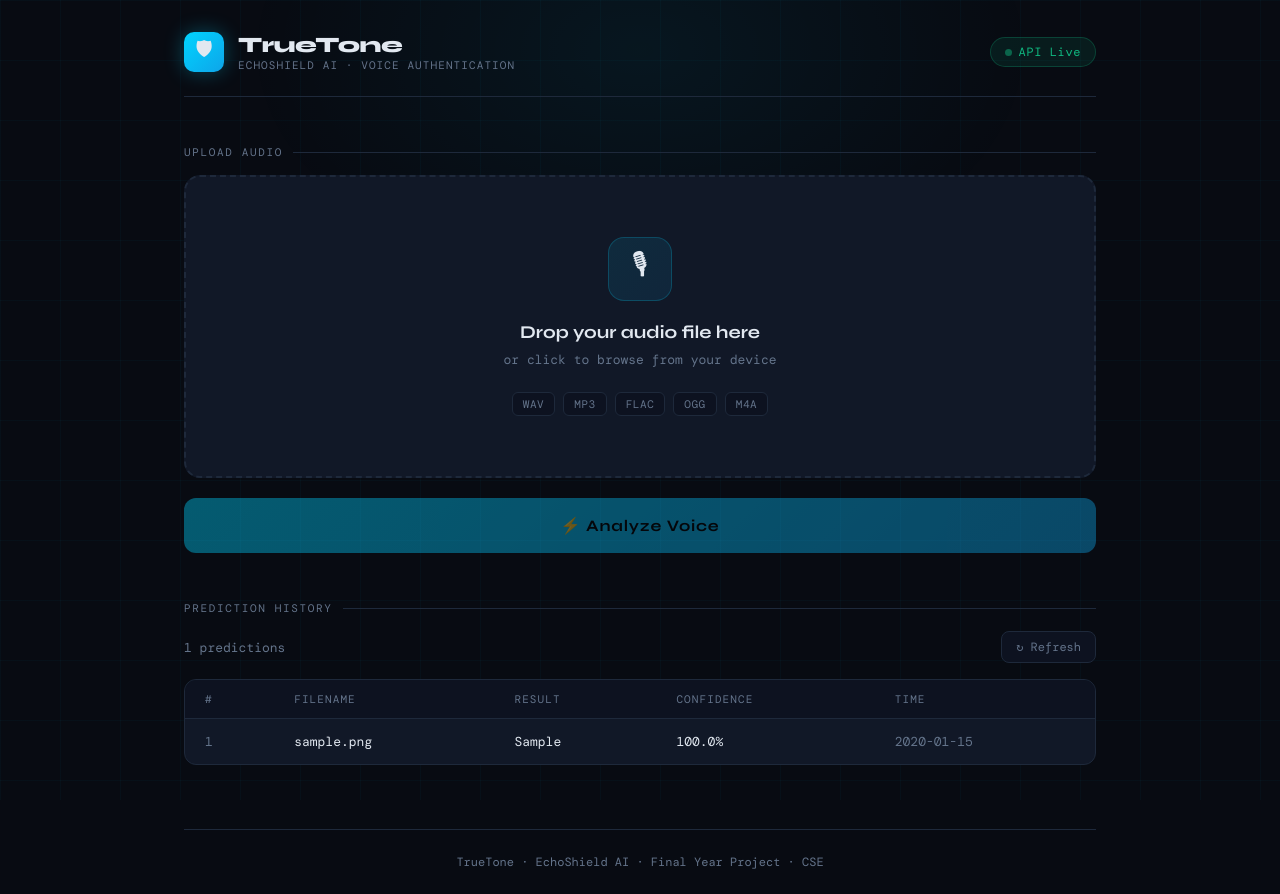
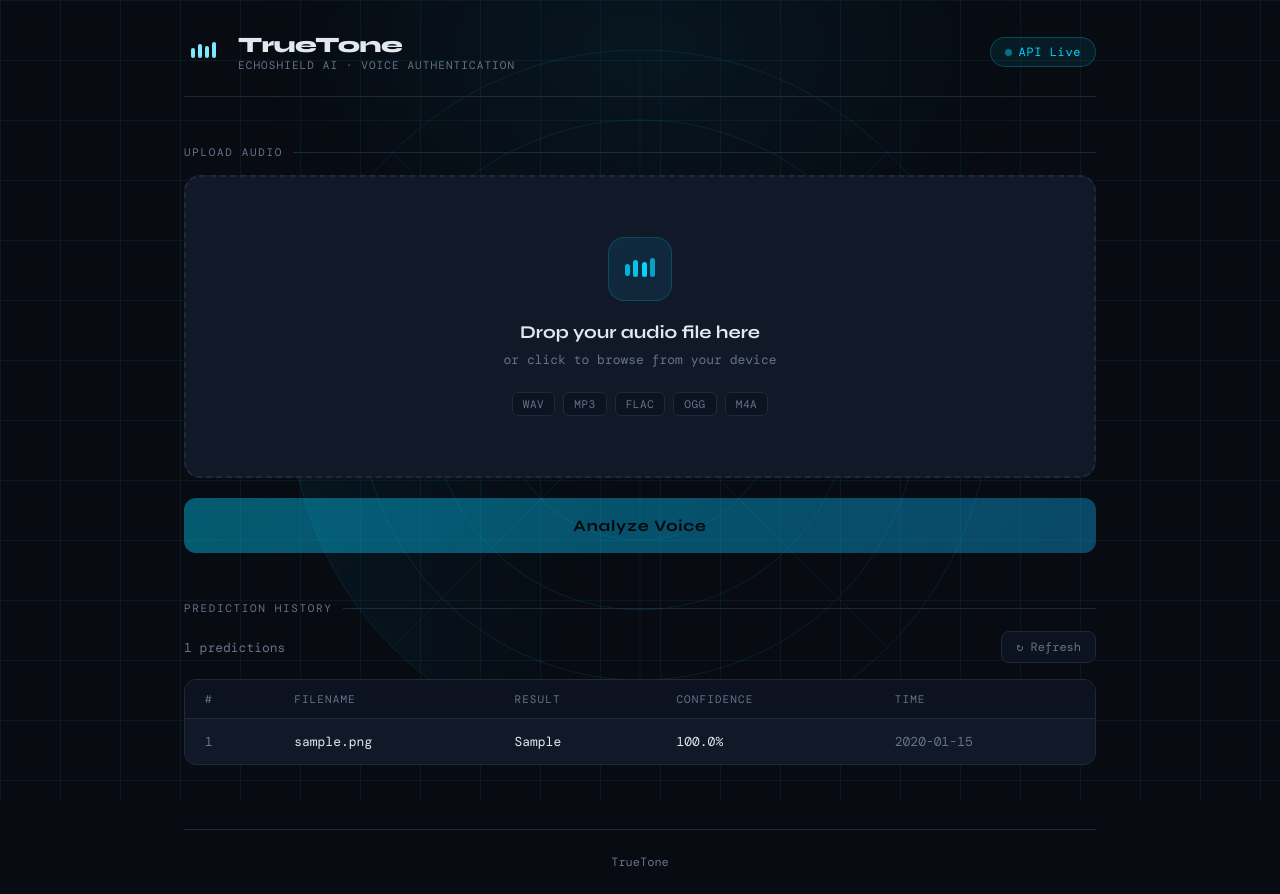
Before and after one commit to dhaks-cse/truetone, a Flask app: page / in a window 1280 px wide. Run offline with Flask 3, Linux system fonts and the light colour scheme; tables that the repository leaves empty hold one stand-in row (values such as "Sample post"); some web fonts are replaced.

Commit message:
Clean: music bars logo, no emojis, brighter grid, TrueTone footer

```diff
--- a/backend/templates/index.html
+++ b/backend/templates/index.html
@@ -22,6 +22,18 @@
 
   * { margin: 0; padding: 0; box-sizing: border-box; }
 
+  #radar-bg {
+    position: fixed;
+    top: 50%;
+    left: 50%;
+    transform: translate(-50%, -50%);
+    width: min(700px, 100vw);
+    height: min(700px, 100vw);
+    pointer-events: none;
+    z-index: 0;
+    opacity: 0.55;
+  }
+
   body {
     background: var(--bg);
     color: var(--text);
@@ -36,8 +48,8 @@
     position: fixed;
     inset: 0;
     background-image:
-      linear-gradient(rgba(0,212,255,0.03) 1px, transparent 1px),
-      linear-gradient(90deg, rgba(0,212,255,0.03) 1px, transparent 1px);
+      linear-gradient(rgba(0,212,255,0.07) 1px, transparent 1px),
+      linear-gradient(90deg, rgba(0,212,255,0.07) 1px, transparent 1px);
     background-size: 60px 60px;
     pointer-events: none;
     z-index: 0;
@@ -116,19 +128,19 @@
     display: flex;
     align-items: center;
     gap: 7px;
-    background: rgba(16,185,129,0.1);
-    border: 1px solid rgba(16,185,129,0.25);
+    background: rgba(0,212,255,0.08);
+    border: 1px solid rgba(0,212,255,0.25);
     padding: 6px 14px;
     border-radius: 20px;
     font-size: 12px;
-    color: var(--real);
+    color: var(--accent);
     letter-spacing: 0.05em;
   }
 
   .status-dot {
     width: 7px;
     height: 7px;
-    background: var(--real);
+    background: var(--accent);
     border-radius: 50%;
     animation: pulse 2s infinite;
   }
@@ -656,11 +668,31 @@
 </head>
 <body>
 
+<canvas id="radar-bg"></canvas>
 <div class="container">
   <header>
     <div class="header-inner">
       <div class="logo">
-        <div class="logo-icon">🛡</div>
+        <div class="logo-icon" style="background:transparent;border:none;box-shadow:none;width:40px;height:40px;display:flex;align-items:center;justify-content:center">
+          <svg width="26" height="22" viewBox="0 0 26 22" fill="none">
+            <rect x="0" y="7" width="4" height="10" rx="2" fill="#7ee8ff">
+              <animate attributeName="height" values="7;13;7" dur="1.1s" repeatCount="indefinite"/>
+              <animate attributeName="y" values="10;7;10" dur="1.1s" repeatCount="indefinite"/>
+            </rect>
+            <rect x="7" y="3" width="4" height="14" rx="2" fill="#7ee8ff">
+              <animate attributeName="height" values="14;8;14" dur="0.9s" repeatCount="indefinite"/>
+              <animate attributeName="y" values="3;7;3" dur="0.9s" repeatCount="indefinite"/>
+            </rect>
+            <rect x="14" y="5" width="4" height="12" rx="2" fill="#7ee8ff">
+              <animate attributeName="height" values="12;17;12" dur="1.3s" repeatCount="indefinite"/>
+              <animate attributeName="y" values="5;1;5" dur="1.3s" repeatCount="indefinite"/>
+            </rect>
+            <rect x="21" y="1" width="4" height="16" rx="2" fill="#7ee8ff">
+              <animate attributeName="height" values="16;10;16" dur="0.8s" repeatCount="indefinite"/>
+              <animate attributeName="y" values="1;5;1" dur="0.8s" repeatCount="indefinite"/>
+            </rect>
+          </svg>
+        </div>
         <div class="logo-text">
           <h1>TrueTone</h1>
           <p>EchoShield AI · Voice Authentication</p>
@@ -678,7 +710,26 @@
     <div class="section-label">Upload Audio</div>
 
     <div class="drop-zone" id="drop-zone" onclick="document.getElementById('file-input').click()">
-      <div class="drop-icon">🎙</div>
+      <div class="drop-icon">
+        <svg width="30" height="26" viewBox="0 0 30 26" fill="none">
+          <rect x="0" y="8" width="5" height="12" rx="2.5" fill="rgba(0,212,255,0.8)">
+            <animate attributeName="height" values="8;15;8" dur="1.1s" repeatCount="indefinite"/>
+            <animate attributeName="y" values="12;8;12" dur="1.1s" repeatCount="indefinite"/>
+          </rect>
+          <rect x="8" y="4" width="5" height="17" rx="2.5" fill="rgba(0,212,255,0.9)">
+            <animate attributeName="height" values="17;11;17" dur="0.85s" repeatCount="indefinite"/>
+            <animate attributeName="y" values="4;8;4" dur="0.85s" repeatCount="indefinite"/>
+          </rect>
+          <rect x="17" y="6" width="5" height="15" rx="2.5" fill="rgba(0,212,255,1)">
+            <animate attributeName="height" values="15;21;15" dur="1.25s" repeatCount="indefinite"/>
+            <animate attributeName="y" values="6;2;6" dur="1.25s" repeatCount="indefinite"/>
+          </rect>
+          <rect x="25" y="2" width="5" height="19" rx="2.5" fill="rgba(0,212,255,0.7)">
+            <animate attributeName="height" values="19;12;19" dur="0.95s" repeatCount="indefinite"/>
+            <animate attributeName="y" values="2;6;2" dur="0.95s" repeatCount="indefinite"/>
+          </rect>
+        </svg>
+      </div>
       <div class="drop-title">Drop your audio file here</div>
       <div class="drop-sub">or click to browse from your device</div>
       <div class="file-types">
@@ -689,7 +740,6 @@
         <span class="file-tag">M4A</span>
       </div>
       <div class="file-selected" id="file-selected">
-        <span>📎</span>
         <span class="file-name" id="file-name-display"></span>
         <button class="remove-file" id="remove-file" onclick="removeFile(event)">×</button>
       </div>
@@ -698,7 +748,7 @@
     <input type="file" id="file-input" accept=".wav,.mp3,.flac,.ogg,.m4a">
 
     <button class="analyze-btn" id="analyze-btn" onclick="analyzeAudio()" disabled>
-      ⚡ Analyze Voice
+      Analyze Voice
     </button>
 
     <div class="progress-wrap" id="progress-wrap">
@@ -735,8 +785,8 @@
       </div>
 
       <div class="viz-tabs">
-        <button class="viz-tab active" onclick="switchViz('waveform', this)">📈 Waveform</button>
-        <button class="viz-tab" onclick="switchViz('spectrogram', this)">🎨 Spectrogram</button>
+        <button class="viz-tab active" onclick="switchViz('waveform', this)">Waveform</button>
+        <button class="viz-tab" onclick="switchViz('spectrogram', this)">Spectrogram</button>
       </div>
 
       <div class="viz-canvas-wrap">
@@ -774,7 +824,7 @@
   </section>
 
   <footer>
-    TrueTone · EchoShield AI · Final Year Project · CSE
+    TrueTone
   </footer>
 </div>
 
@@ -1018,6 +1068,85 @@
     setTimeout(() => t.className = 'toast', 3500);
   }
 
+  // ── Radar background ──
+  (function() {
+    const canvas = document.getElementById('radar-bg');
+    const ctx = canvas.getContext('2d');
+    let angle = 0;
+    const RINGS = 5;
+    const COLOR = '0,212,255';
+
+    function resize() {
+      const size = Math.min(700, window.innerWidth);
+      canvas.width = size;
+      canvas.height = size;
+    }
+    resize();
+    window.addEventListener('resize', resize);
+
+    function draw() {
+      const w = canvas.width, h = canvas.height;
+      const cx = w / 2, cy = h / 2;
+      const maxR = w / 2;
+
+      ctx.clearRect(0, 0, w, h);
+
+      // Rings
+      for (let i = 1; i <= RINGS; i++) {
+        const r = (maxR / RINGS) * i;
+        ctx.beginPath();
+        ctx.arc(cx, cy, r, 0, Math.PI * 2);
+        ctx.strokeStyle = `rgba(${COLOR}, 0.2)`;
+        ctx.lineWidth = 1;
+        ctx.stroke();
+      }
+
+      // Cross lines
+      ctx.strokeStyle = `rgba(${COLOR}, 0.13)`;
+      ctx.lineWidth = 1;
+      for (let a = 0; a < Math.PI * 2; a += Math.PI / 4) {
+        ctx.beginPath();
+        ctx.moveTo(cx, cy);
+        ctx.lineTo(cx + Math.cos(a) * maxR, cy + Math.sin(a) * maxR);
+        ctx.stroke();
+      }
+
+      // Draw sweep as filled arc with radial-ish fade
+      ctx.save();
+      ctx.translate(cx, cy);
+      ctx.rotate(angle);
+      const sweepArc = Math.PI / 2.5;
+      const sweepGrad = ctx.createLinearGradient(0, 0, maxR, 0);
+      sweepGrad.addColorStop(0, `rgba(${COLOR}, 0)`);
+      sweepGrad.addColorStop(1, `rgba(${COLOR}, 0.1)`);
+      ctx.beginPath();
+      ctx.moveTo(0, 0);
+      ctx.arc(0, 0, maxR, -sweepArc, 0);
+      ctx.closePath();
+      ctx.fillStyle = sweepGrad;
+      ctx.fill();
+      ctx.restore();
+
+      // Sweep leading edge line
+      ctx.save();
+      ctx.translate(cx, cy);
+      ctx.rotate(angle);
+      ctx.beginPath();
+      ctx.moveTo(0, 0);
+      ctx.lineTo(maxR, 0);
+      ctx.strokeStyle = `rgba(${COLOR}, 0.45)`;
+      ctx.lineWidth = 1.5;
+      ctx.stroke();
+      ctx.restore();
+
+
+
+      angle += 0.008;
+      requestAnimationFrame(draw);
+    }
+    draw();
+  })();
+
   // Init
   loadHistory();
   window.addEventListener('resize', () => {
```
